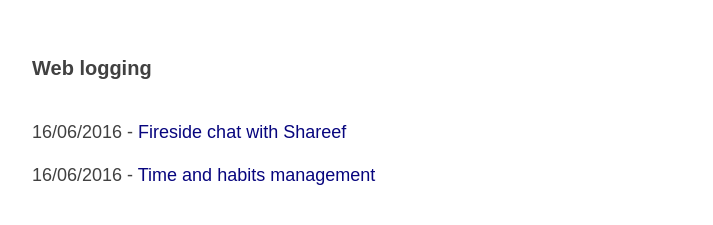
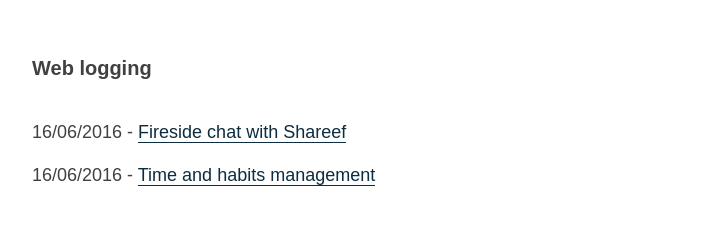
Before and after one commit to mathieu-anderson/mathieu-anderson.github.io, a plain HTML site: page index.html in a window 1280 px wide. Shown: the part 63-288 px from the top of the page, without its empty margins (283-996 px from the left). Drawn offline with Linux system fonts and the light colour scheme.

Commit message:
Add CSS link effect

```diff
--- a/styles/main.css
+++ b/styles/main.css
@@ -26,24 +26,22 @@ p {
   max-width: 650px;
 }
 
+
+
 a {
-  color: #07057E;
-}
-
-a:link {
-    text-decoration: none;
-}
-
-a:visited {
-    text-decoration: none;
+  color: #0d2c40;
+  text-decoration: none;
+  border-bottom: 1px solid #0d2c40;
+  -webkit-transition: all 0.1s ease-out;
+  -moz-transition: all 0.1s ease-out;
+  -o-transition: all 0.1s ease-out;
+  -ms-transition: all 0.1s ease-out;
+  transition: all 0.1s ease-out;
 }
 
 a:hover {
-    text-decoration: none;
-    font-weight: bold;
+  color: rgba(0, 0, 0, 0.4);
+  border-top: 1px solid rgba(0, 0, 0, 0.4);
+  border-bottom: 1px solid rgba(0, 0, 0, 0.4);
+
 }
-
-a:active {
-    text-decoration: none;
-    font-weight: bold;
-}
```
